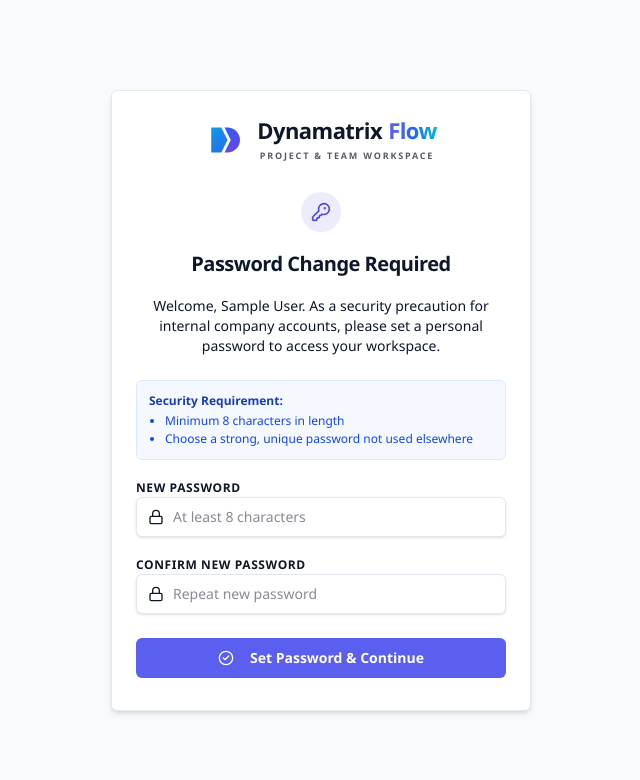
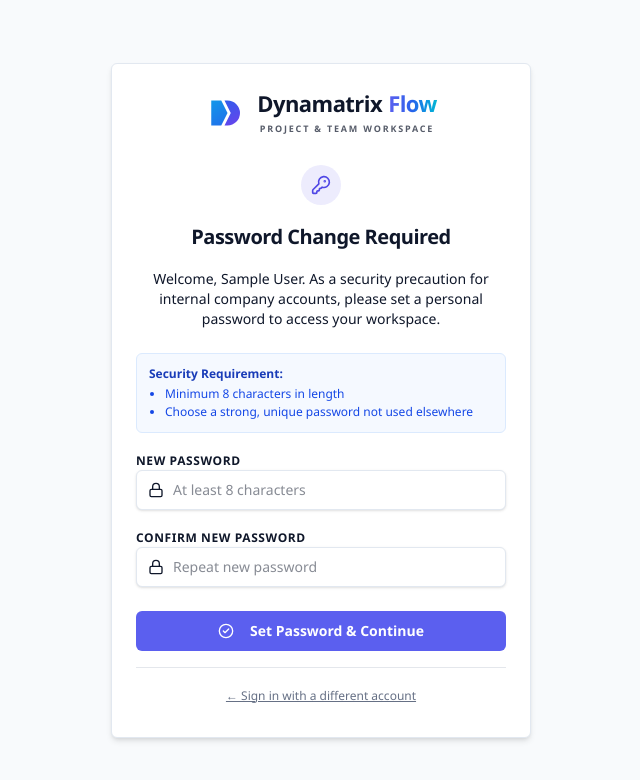
Before and after one commit to Abhi98989/Dynamatrixflow, a Next.js app: page /change-password in a window 1280 px wide. Shown: the top 780 px of the page, without its empty margins (319-959 px from the left). Built offline with nearby package versions, Linux system fonts and the light colour scheme; no server answers; sample sign-in values are in the browser's storage.

Commit message:
fix: default root URL to /login and prevent forced change-password redirect trap

```diff
--- a/prisma/seed.ts
+++ b/prisma/seed.ts
@@ -71,7 +71,7 @@ async function main() {
       systemRole: SystemRole.EMPLOYEE,
       accountStatus: AccountStatus.ACTIVE,
       position: "Frontend Developer",
-      mustChangePassword: true,
+      mustChangePassword: false,
       createdById: admin.id,
     },
   });
--- a/src/app/(auth)/change-password/page.tsx
+++ b/src/app/(auth)/change-password/page.tsx
@@ -40,6 +40,20 @@ export default async function ChangePasswordPage() {
           </CardHeader>
           <CardContent className="px-6 pb-8">
             <ChangePasswordForm />
+            <div className="mt-4 pt-4 border-t border-[#E4E7EC] text-center">
+              <form action={async () => {
+                "use server";
+                const { logoutAction } = await import("@/server/auth/actions");
+                await logoutAction();
+              }}>
+                <button
+                  type="submit"
+                  className="text-xs text-[#667085] hover:text-[#101828] underline transition-colors cursor-pointer"
+                >
+                  ← Sign in with a different account
+                </button>
+              </form>
+            </div>
           </CardContent>
         </Card>
       </div>
--- a/src/app/(auth)/login/page.tsx
+++ b/src/app/(auth)/login/page.tsx
@@ -6,10 +6,7 @@ import { Brand } from "@/components/layout/brand";
 export default async function LoginPage() {
   const session = await auth();
 
-  if (session?.user) {
-    if (session.user.mustChangePassword) {
-      redirect("/change-password");
-    }
+  if (session?.user && !session.user.mustChangePassword) {
     redirect("/dashboard");
   }
 
--- a/src/app/page.tsx
+++ b/src/app/page.tsx
@@ -1,5 +1,14 @@
+import { auth } from "@/server/auth";
 import { redirect } from "next/navigation";
 
-export default function Home() {
-  redirect("/dashboard");
+export default async function Home() {
+  const session = await auth();
+
+  // If already authenticated and password is not pending change, go to dashboard
+  if (session?.user && !session.user.mustChangePassword) {
+    redirect("/dashboard");
+  }
+
+  // Default entry point for root URL is the login page
+  redirect("/login");
 }
```
